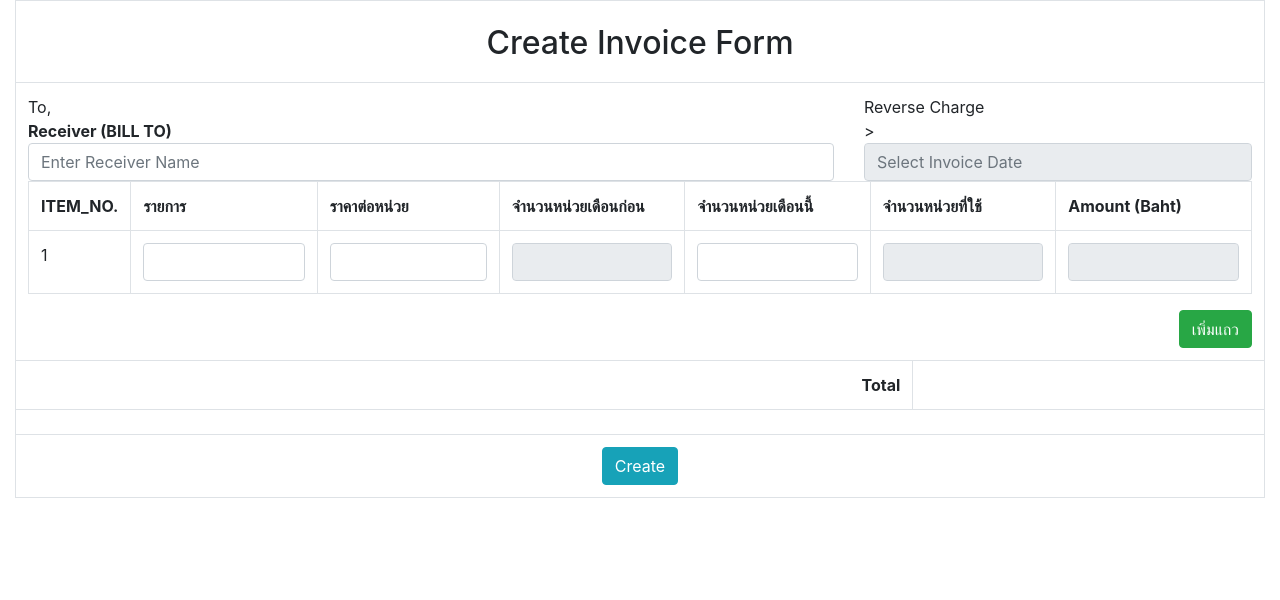
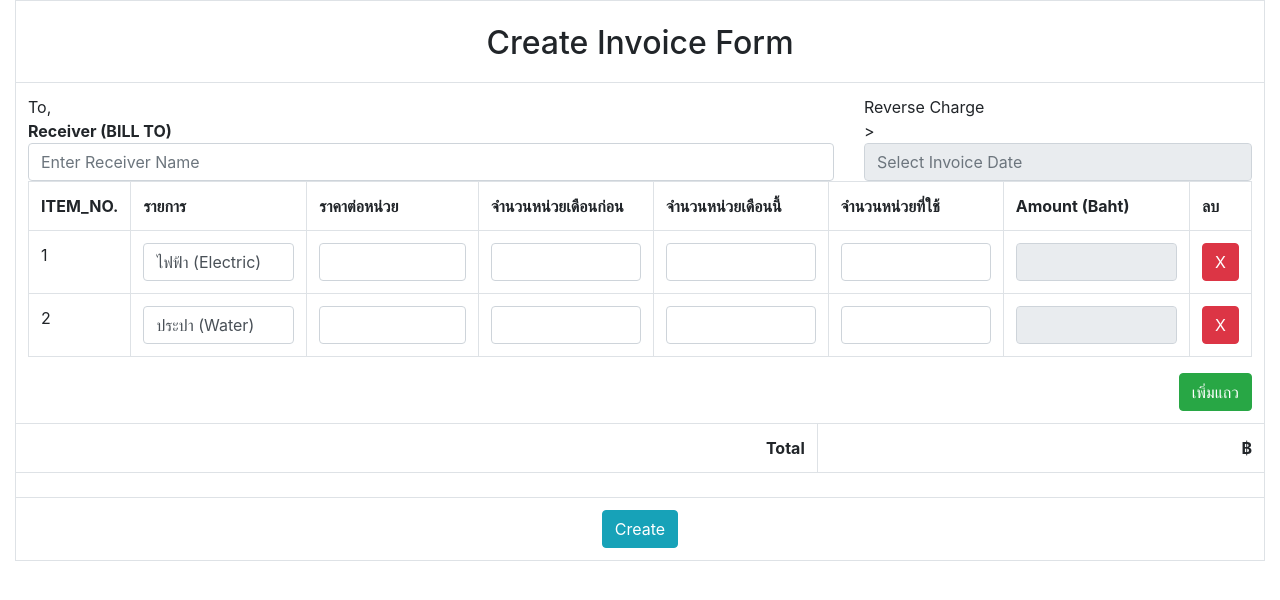
Before and after one commit to Birthday4z/Project, a PHP site: page /admin/invoice/invoice.php?add=1 in a window 1280 px wide. Shown: the top 600 px of the page. Run offline with PHP 8.4, Linux system fonts and the light colour scheme; data comes from the database, SQL or seed files in the repository; some libraries are stand-ins or nearby versions.

Commit message:
add calculate function in create_invoice and add remove_row on row 1

```diff
--- a/admin/invoice/invoice.php
+++ b/admin/invoice/invoice.php
@@ -72,17 +72,29 @@
                                         <th>จำนวนหน่วยเดือนก่อน</th>
                                         <th>จำนวนหน่วยเดือนนี้</th>
                                         <th>จำนวนหน่วยที่ใช้</th>
-                                        <th colspan="6">Amount (Baht)</th>
+                                        <th>Amount (Baht)</th>
+                                        <th>ลบ</th>
                                     </tr>
 
-                                    <tr>
+                                    <tr id="row_id_1">
                                         <td><span id="item_no">1</span></td>
-                                        <td><input type="text" name="item_name[]" id="item_name1" class="form-control input-sm"></td>
+                                        <td><input type="text" name="item_name[]" id="item_name1" class="form-control input-sm" value="ไฟฟ้า (Electric)"></td>
                                         <td><input type="text" name="item_price_unit[]" id="item_price_unit1" data-itemno="1" class="form-control input-sm number_only item_price_unit"></td>
-                                        <td><input type="text" name="item_unit_lastmonth[]" id="item_unit_lastmonth1" data-itemno="1" class="form-control input-sm number_only item_unit_lastmonth" readonly></td>
+                                        <td><input type="text" name="item_unit_lastmonth[]" id="item_unit_lastmonth1" data-itemno="1" class="form-control input-sm number_only item_unit_lastmonth"></td>
                                         <td><input type="text" name="item_unit_thismonth[]" id="item_unit_thismonth1" data-itemno="1" class="form-control input-sm number_only item_unit_thismonth"></td>
-                                        <td><input type="text" name="item_unit_used[]" id="item_unit_used1" data-itemno="1" class="form-control input-sm number_only item_unit_used" readonly></td>
+                                        <td><input type="text" name="item_unit_used[]" id="item_unit_used1" data-itemno="1" class="form-control input-sm number_only item_unit_used"></td>
                                         <td><input type="text" name="item_amount[]" id="item_amount1" data-itemno="1" class="form-control input-sm number_only item_amount" readonly></td>
+                                        <td><button type="button" name="remove_row" id="1" class="btn btn-danger btn-xs remove_row">X</button></td>
+                                    </tr>
+                                    <tr id="row_id_2">
+                                        <td><span id="item_no">2</span></td>
+                                        <td><input type="text" name="item_name[]" id="item_name2" class="form-control input-sm" value="ประปา (Water)"></td>
+                                        <td><input type="text" name="item_price_unit[]" id="item_price_unit2" data-itemno="2" class="form-control input-sm number_only item_price_unit"></td>
+                                        <td><input type="text" name="item_unit_lastmonth[]" id="item_unit_lastmonth2" data-itemno="2" class="form-control input-sm number_only item_unit_lastmonth"></td>
+                                        <td><input type="text" name="item_unit_thismonth[]" id="item_unit_thismonth2" data-itemno="2" class="form-control input-sm number_only item_unit_thismonth"></td>
+                                        <td><input type="text" name="item_unit_used[]" id="item_unit_used2" data-itemno="2" class="form-control input-sm number_only item_unit_used"></td>
+                                        <td><input type="text" name="item_amount[]" id="item_amount2" data-itemno="2" class="form-control input-sm number_only item_amount" readonly></td>
+                                        <td><button type="button" name="remove_row" id="2" class="btn btn-danger btn-xs remove_row">X</button></td>
                                     </tr>
                                 </table>
 
@@ -95,7 +107,8 @@
 
                         <tr>
                             <td align="right"><b>Total</b></td>
-                            <td align="right"><b><span id="final_total_amount"></span></b></td>
+                            <td align="right"><b><span id="final_total_amount"></span>
+                            <span>฿</span></b></td>
                         </tr>
                         <tr>
                             <td colspan="2"></td>
@@ -115,7 +128,7 @@
         <script>
             $(document).ready(function() {
                 var final_total_amount = $('#final_total_amount').text();
-                var count = 1;
+                var count = 2;
                 $(document).on('click', '#add_row', function(){
                     count = count + 1;
                     $('#total_item').val(count);
@@ -128,11 +141,11 @@
 
                     html_code += '<td><input type="text" name="item_price_unit[]" id="item_price_unit'+count+'" data-itemno="'+count+'" class="form-control input-sm number_only item_price_unit"></td>';
                     html_code += '<td><input type="text" name="item_unit_lastmonth[]" id="item_unit_lastmonth'+count+'" data-itemno="'+count+'" class="form-control input-sm number_only item_unit_lastmonth" readonly></td>';
-                    html_code += '<td><input type="text" name="item_unit_thismonth[]" id="item_unit_thismonth'+count+'" data-itemno="'+count+'" class="form-control input-sm number_only item_unit_thismonth"></td>';
-                    html_code += '<td><input type="text" name="item_unit_used[]" id="item_unit_used'+count+'" data-itemno="'+count+'" class="form-control input-sm number_only item_unit_used" readonly></td>';
+                    html_code += '<td><input type="text" name="item_unit_thismonth[]" id="item_unit_thismonth'+count+'" data-itemno="'+count+'" class="form-control input-sm number_only item_unit_thismonth" readonly></td>';
+                    html_code += '<td><input type="text" name="item_unit_used[]" id="item_unit_used'+count+'" data-itemno="'+count+'" class="form-control input-sm number_only item_unit_used"></td>';
                     html_code += '<td><input type="text" name="item_amount[]" id="item_amount'+count+'" data-itemno="'+count+'" class="form-control input-sm number_only item_amount" readonly></td>';
 
-                    html_code += '<td><button type="button" name="remove_row" id="'+count+'"class="btn btn-danger btn-xs remove_row">X</button></td></tr>';
+                    html_code += '<td><button type="button" name="remove_row" id="'+count+'" class="btn btn-danger btn-xs remove_row">X</button></td></tr>';
 
                     $('#invoice-item-table').append(html_code);
 
@@ -149,6 +162,60 @@
                     $('#total_item').val(count);
                 });
 
+                function cal_final_total(count) {
+                    var final_total_item = 0;
+                    for (j=1; j<=count; j++) {
+
+                        var price_unit = 0;
+                        var unit_lastmonth = 0;
+                        var unit_thismonth = 0;
+                        var unit_used = 0;
+                        var item_amount = 0;
+                        var zero = 0;
+
+                        unit_thismonth = $('#item_unit_thismonth'+j).val();
+                        if (unit_thismonth > 0 || unit_thismonth < 0) {
+                            unit_lastmonth = $('#item_unit_lastmonth'+j).val();
+                            unit_used = parseFloat(unit_thismonth) - parseFloat(unit_lastmonth);
+                            if (unit_used == 0) {
+                                $('#item_amount'+j).val(zero);
+                            }
+                            $('#item_unit_used'+j).val(unit_used);
+                            final_total_item = parseFloat(final_total_item) + parseFloat(item_amount);
+                        }
+
+                        unit_used = $('#item_unit_used'+j).val();
+                        if (unit_used > 0 || unit_used < 0) {
+                            price_unit = $('#item_price_unit'+j).val();
+                            if (price_unit > 0) {
+                                item_amount = parseFloat(unit_used) * parseFloat(price_unit);
+                                $('#item_amount'+j).val(item_amount);
+                            }
+                            final_total_item = parseFloat(final_total_item) + parseFloat(item_amount);
+                        }
+
+                    }
+                    $('#final_total_amount').text(final_total_item);
+                }
+
+
+                $(document).on('blur', '.item_price_unit', function() {
+                    cal_final_total(count);
+                });
+
+                $(document).on('blur', '.item_unit_used', function() {
+                    cal_final_total(count);
+                });
+
+                $(document).on('blur', '.item_unit_thismonth', function() {
+                    cal_final_total(count);
+                });
+                $(document).on('blur', '.item_unit_lastmonth', function() {
+                    cal_final_total(count);
+                });
+
+
+                $('#create')
 
 
             });
```
